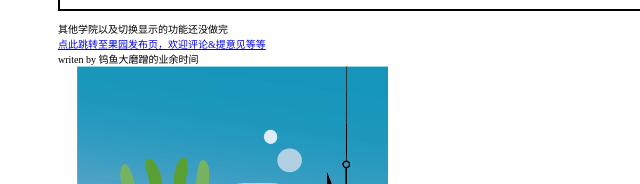
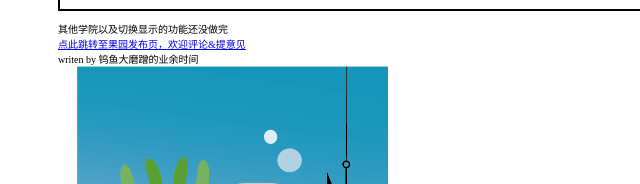
Before and after one commit to TungsticFish/BardMusicPlayer_github, a plain HTML site: page index.html in a window 1280 px wide. Shown: the part 907-1091 px from the top of the page, 0-640 px from the left. Drawn offline with Linux system fonts and the light colour scheme.

Commit message:
avatar1.3

```diff
--- a/index.html
+++ b/index.html
@@ -88,7 +88,7 @@
 <p>
 <div>其他学院以及切换显示的功能还没做完</div>
 <a target="_blank" href="https://www.goddessfantasy.net/bbs/index.php?topic=153373.0">
-    点此跳转至果园发布页，欢迎评论&提意见等等</a>
+    点此跳转至果园发布页，欢迎评论&提意见</a>
 <div>writen by 钨鱼大磨蹭的业余时间</div>
 <img src=".\graph\avatar.png" alt="钨鱼大磨蹭头像"  width=30% >
 
```
